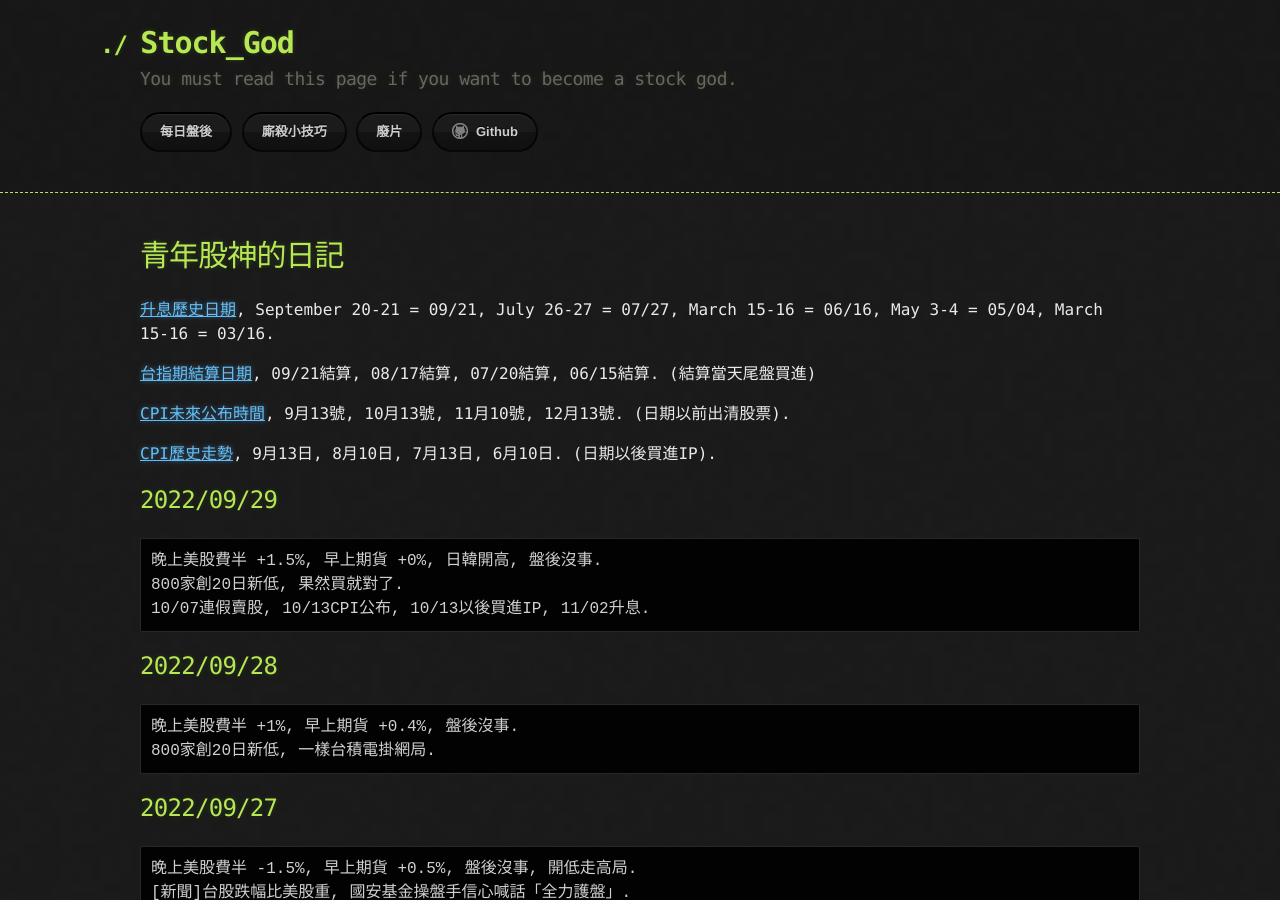
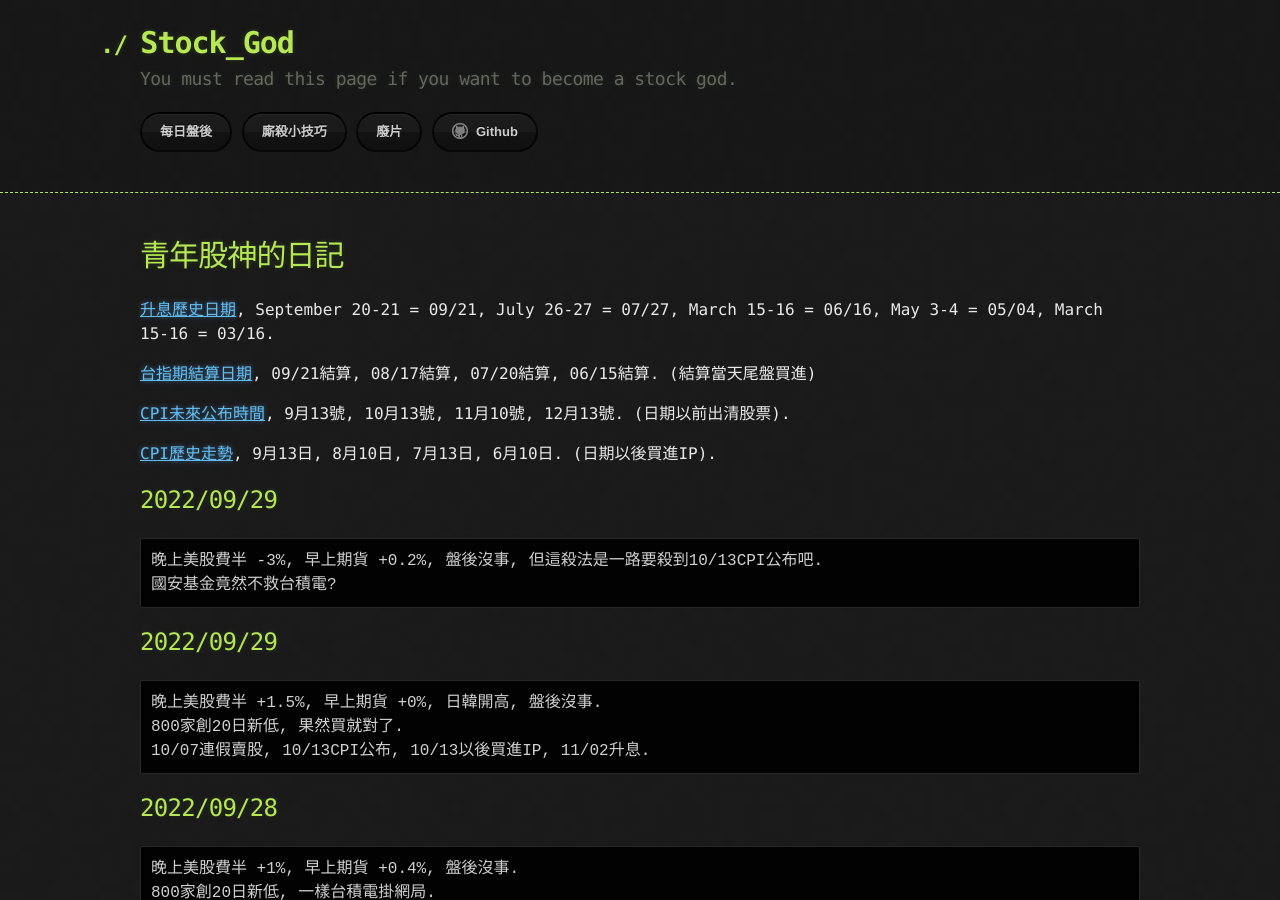
Before and after one commit to lepg5487/Stock_God, a Jekyll site: the page built from index.md, in a window 1280 px wide and 900 px high. Built offline with Jekyll 4.4.1, drawn with Linux system fonts in a browser that asks for light colours; our own code applies the rules of GitHub Pages for plain Markdown files.

Commit message:
Update index.md

````diff
--- a/index.md
+++ b/index.md
@@ -11,6 +11,12 @@ layout: testlayouts
 [CPI未來公布時間](https://chihyun.tw/cpi-release-date/), 9月13號, 10月13號, 11月10號, 12月13號. (日期以前出清股票).
 
 [CPI歷史走勢](https://hk.investing.com/economic-calendar/cpi-733), 9月13日, 8月10日, 7月13日, 6月10日. (日期以後買進IP).
+
+## 2022/09/29
+```
+晚上美股費半 -3%, 早上期貨 +0.2%, 盤後沒事, 但這殺法是一路要殺到10/13CPI公布吧.
+國安基金竟然不救台積電?
+```
 
 ## 2022/09/29
 ```
````
